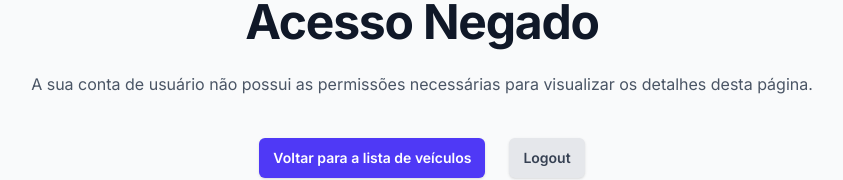
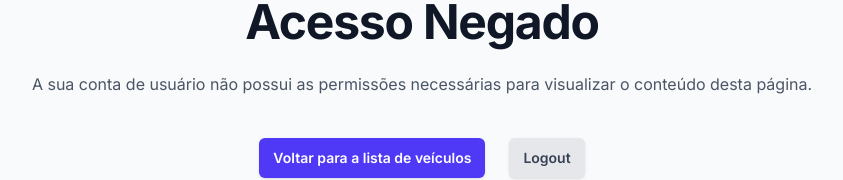
Before and after one commit to pedrolidio/TCC-Frontend, a Next.js app: page /unauthorized in a window 1280 px wide. Shown: the part 170-350 px from the top of the page, without its empty margins (218-1061 px from the left). Built offline with nearby package versions, Linux system fonts and the light colour scheme.

Commit message:
Ajuste no texto da página de acesso não autorizado

```diff
--- a/src/app/(public)/unauthorized/page.tsx
+++ b/src/app/(public)/unauthorized/page.tsx
@@ -15,7 +15,7 @@ export default function UnauthorizedPage() {
           Acesso Negado
         </h1>
         <p className="mt-6 text-base leading-7 text-gray-600">
-          A sua conta de usuário não possui as permissões necessárias para visualizar os detalhes desta página.
+          A sua conta de usuário não possui as permissões necessárias para visualizar o conteúdo desta página.
         </p>
         <div className="mt-10 flex items-center justify-center gap-x-6">
           <Link
```
